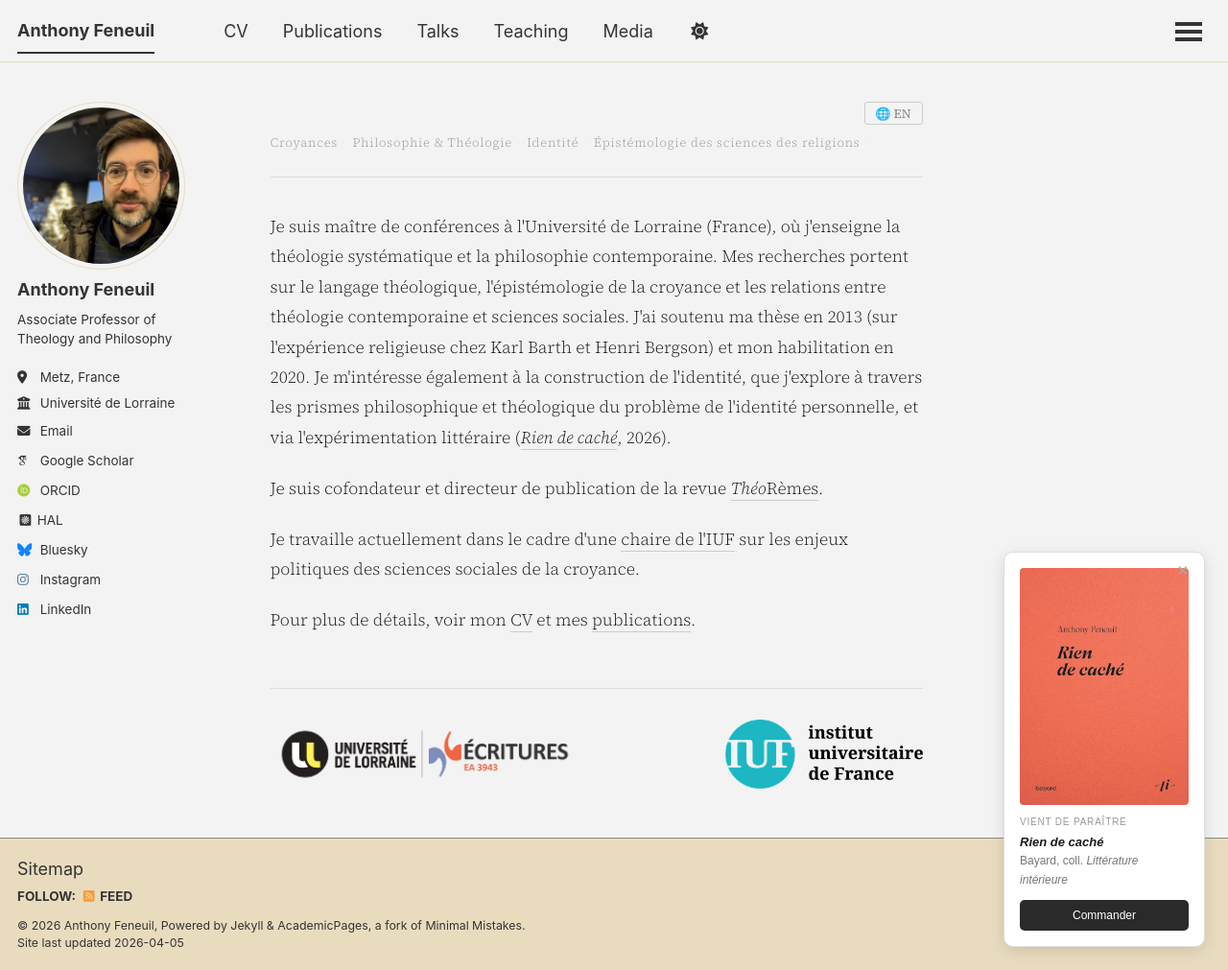
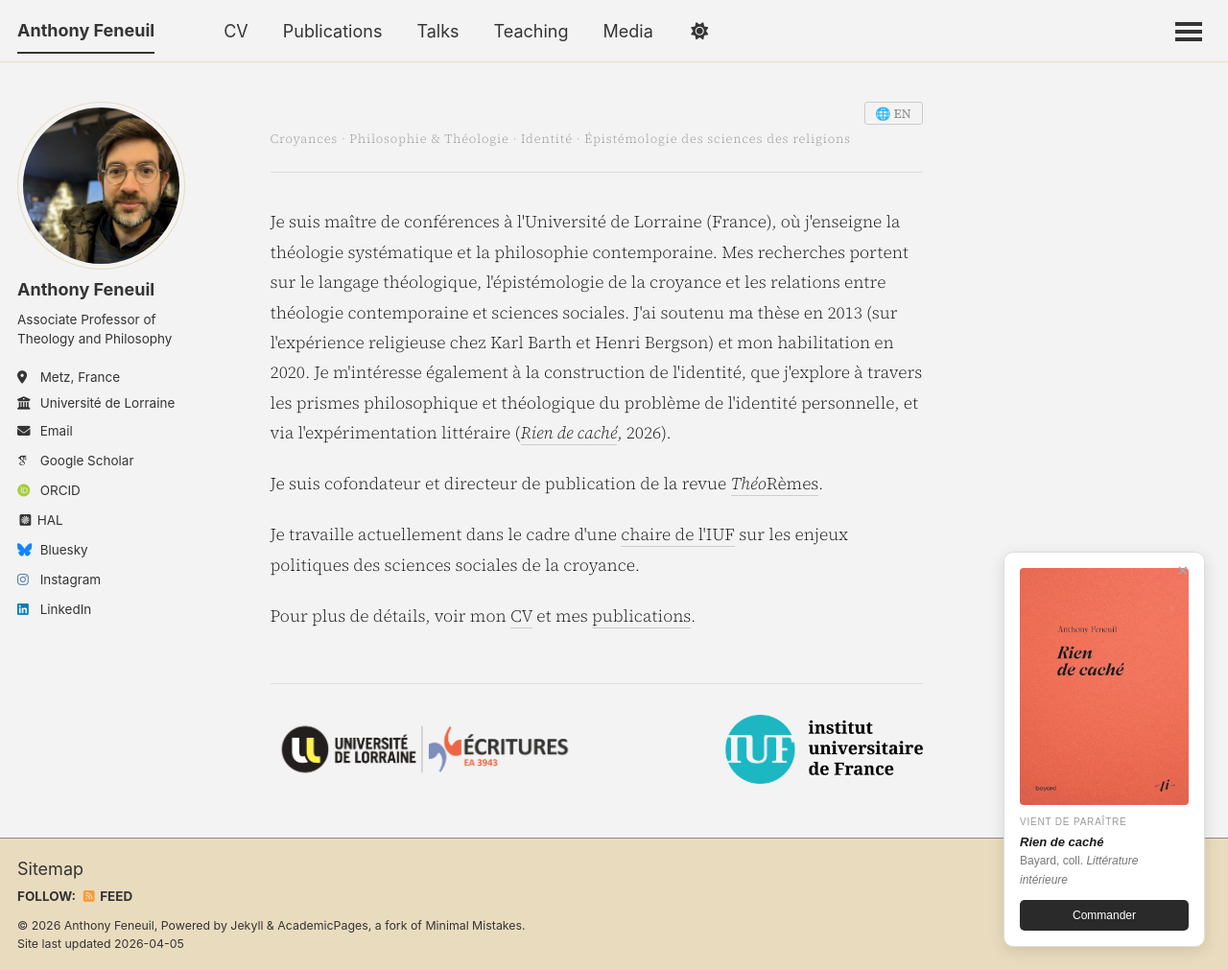
Before and after one commit to anfnl/anfnl.github.io, a Jekyll site: the page built from _pages/about.md, in a window 1280 px wide and 1011 px high. Shown: the whole window at 96% size. Built offline with Jekyll 4.4.1, drawn with Linux system fonts in a browser that asks for light colours; some web fonts are replaced; a script that is not in the unit is left out.

Commit message:
Update about.md

```diff
--- a/_pages/about.md
+++ b/_pages/about.md
@@ -10,23 +10,10 @@
 <link href="https://fonts.googleapis.com/css2?family=Playfair+Display:ital,wght@0,400;0,600;1,400&family=Source+Serif+4:ital,wght@0,300;0,400;1,300&display=swap" rel="stylesheet">
 
 <style>
-.home-wrap { font-family: 'Source Serif 4', Georgia, serif; color: #1a1a1a; max-width: 680px; }
-.home-lang-btn { background: none; border: 1px solid #ccc; border-radius: 3px; padding: 0.15rem 0.6rem; cursor: pointer; font-size: 0.72rem; color: #888; font-family: 'Source Serif 4', serif; white-space: nowrap; }
-.home-tags {
-  margin-bottom: 2rem;
-  padding-bottom: 1.4rem;
-  border-bottom: 1px solid #ddd;
-}
-.home-tags-top { display: flex; justify-content: flex-end; margin-bottom: 0.5rem; }
-.home-tags-inner { display: flex; flex-wrap: wrap; gap: 0.2rem; align-items: center; }
-.home-tag { font-size: 0.72rem; letter-spacing: 0.06em; color: #999; font-family: 'Source Serif 4', serif; font-weight: 300; white-space: nowrap; }
-.home-tag::after { content: "·"; margin-left: 0.2rem; margin-right: 0.2rem; color: #ddd; }
-.home-tag:last-of-type::after { content: ""; }
-.home-body { font-size: 0.97rem; line-height: 1.8; font-weight: 300; color: #1a1a1a; }
+.home-body { font-size: 0.97rem; line-height: 1.8; font-weight: 300; color: #1a1a1a; font-family: 'Source Serif 4', Georgia, serif; }
 .home-body p { margin-bottom: 1.2rem; }
 .home-body a { color: #1a1a1a; text-decoration: none; border-bottom: 1px solid #ccc; transition: border-color 0.15s; }
 .home-body a:hover { border-color: #1a1a1a; }
-.home-logos { display: flex; justify-content: space-between; align-items: flex-end; margin-top: 3rem; padding-top: 1.8rem; border-top: 1px solid #ddd; }
 </style>
 
 <script>
@@ -41,13 +28,18 @@
 }
 </script>
 
-<div class="home-wrap">
-<div class="home-tags">
-<div class="home-tags-top">
-<button id="lang-toggle" onclick="toggleLang()" class="home-lang-btn">🌐 EN</button>
-</div>
-<div class="home-tags-inner">
-<span class="home-tag lang-fr">Croyances</span><span class="home-tag lang-fr">Philosophie & Théologie</span><span class="home-tag lang-fr">Identité</span><span class="home-tag lang-fr">Épistémologie des sciences des religions</span><span class="home-tag lang-en" style="display:none">Beliefs</span><span class="home-tag lang-en" style="display:none">Philosophy & Theology</span><span class="home-tag lang-en" style="display:none">Identity</span><span class="home-tag lang-en" style="display:none">Epistemology of Religious Studies</span>
+<div style="font-family: 'Source Serif 4', Georgia, serif; color: #1a1a1a; max-width: 680px;">
+<div style="position: relative; margin-bottom: 2rem; padding-bottom: 1.4rem; border-bottom: 1px solid #ddd; padding-top: 1.6rem;">
+<button id="lang-toggle" onclick="toggleLang()" style="position: absolute; top: 0; right: 0; background: none; border: 1px solid #ccc; border-radius: 3px; padding: 0.15rem 0.6rem; cursor: pointer; font-size: 0.72rem; color: #888; font-family: 'Source Serif 4', Georgia, serif; white-space: nowrap;">🌐 EN</button>
+<div style="display: flex; flex-wrap: wrap; gap: 0.2rem; align-items: center;">
+<span class="lang-fr" style="font-size: 0.72rem; letter-spacing: 0.06em; color: #999; font-weight: 300; white-space: nowrap;">Croyances ·</span>
+<span class="lang-fr" style="font-size: 0.72rem; letter-spacing: 0.06em; color: #999; font-weight: 300; white-space: nowrap;">Philosophie & Théologie ·</span>
+<span class="lang-fr" style="font-size: 0.72rem; letter-spacing: 0.06em; color: #999; font-weight: 300; white-space: nowrap;">Identité ·</span>
+<span class="lang-fr" style="font-size: 0.72rem; letter-spacing: 0.06em; color: #999; font-weight: 300; white-space: nowrap;">Épistémologie des sciences des religions</span>
+<span class="lang-en" style="display:none; font-size: 0.72rem; letter-spacing: 0.06em; color: #999; font-weight: 300; white-space: nowrap;">Beliefs ·</span>
+<span class="lang-en" style="display:none; font-size: 0.72rem; letter-spacing: 0.06em; color: #999; font-weight: 300; white-space: nowrap;">Philosophy & Theology ·</span>
+<span class="lang-en" style="display:none; font-size: 0.72rem; letter-spacing: 0.06em; color: #999; font-weight: 300; white-space: nowrap;">Identity ·</span>
+<span class="lang-en" style="display:none; font-size: 0.72rem; letter-spacing: 0.06em; color: #999; font-weight: 300; white-space: nowrap;">Epistemology of Religious Studies</span>
 </div>
 </div>
 <div class="home-body lang-fr">
@@ -62,7 +54,7 @@
 <p>I am currently conducting research as an <a href="https://www.iufrance.fr/les-membres-de-liuf/membre/2850-anthony-feneuil.html">IUF fellow</a> on the political consequences of the social sciences of belief.</p>
 <p>For more details, see my <a href="/cv/">CV</a> and <a href="/publications/">publications</a>.</p>
 </div>
-<div class="home-logos">
+<div style="display: flex; justify-content: space-between; align-items: flex-end; margin-top: 3rem; padding-top: 1.8rem; border-top: 1px solid #ddd;">
 <a href="https://ecritures.univ-lorraine.fr/"><img src="/images/logoEcritransp.png" alt="Écritures, Université de Lorraine" style="height: 72px;"></a>
 <a href="https://www.iufrance.fr/les-membres-de-liuf/membre/2850-anthony-feneuil.html"><img src="/images/LogoIUF.png" alt="Institut Universitaire de France" style="height: 72px;"></a>
 </div>
```
